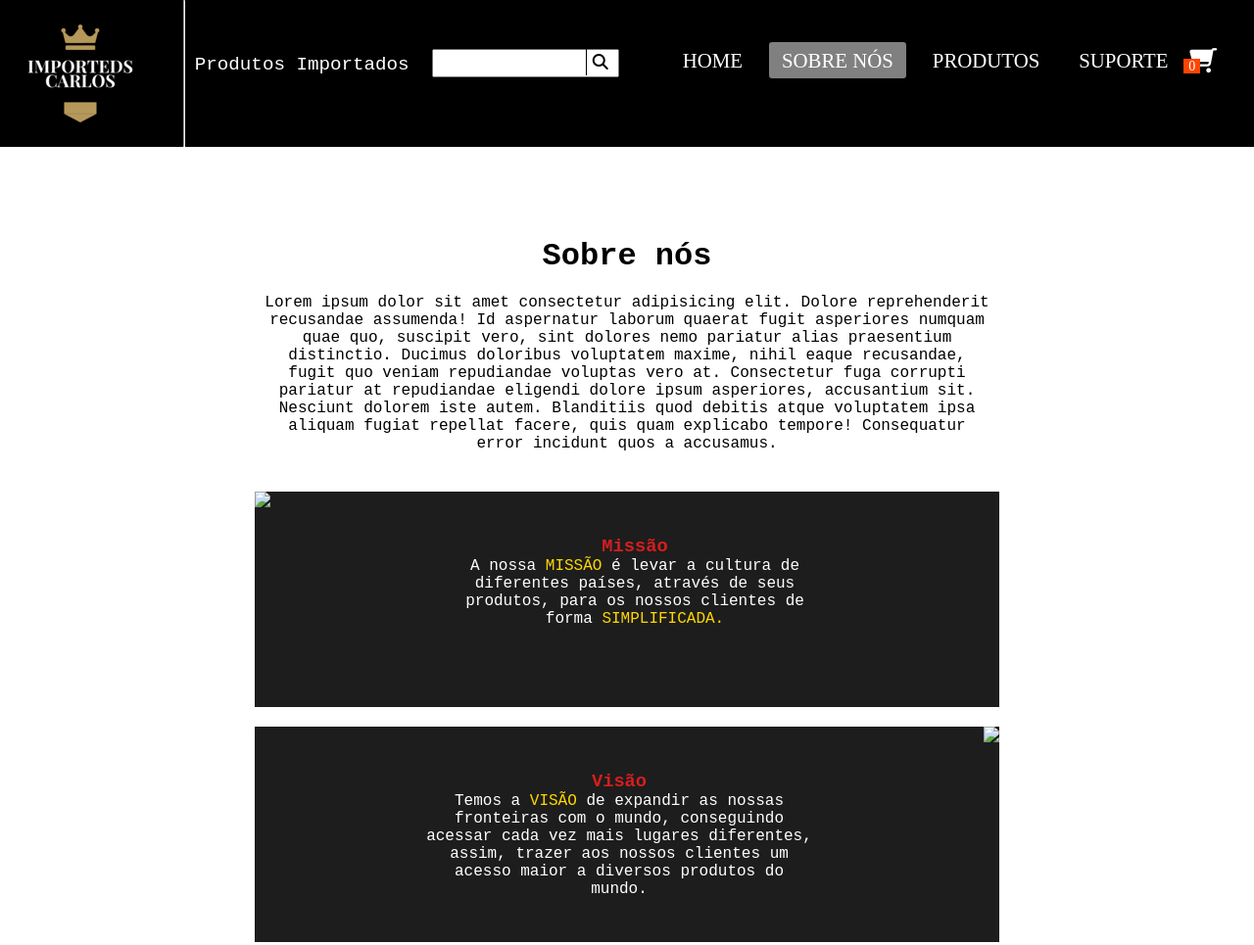
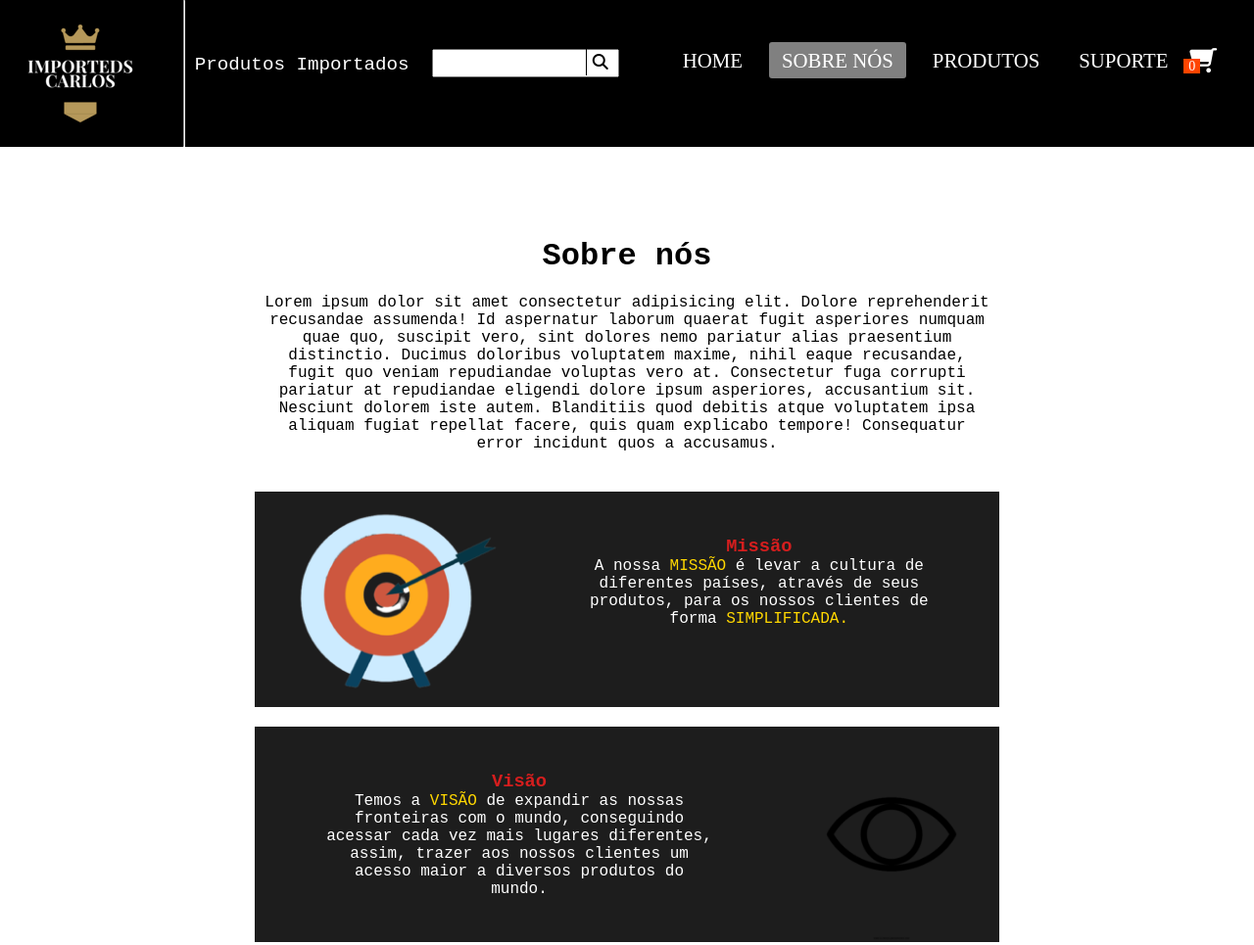
Before and after one commit to carllosh1/Learning-HTML-CSS-JS, a plain HTML site: page Atividade15-SENAI-CARLOS HENRIQUE - IGOR EMANUEL/pages/about.html in a window 1280 px wide. Shown: the top 965 px of the page at 98% size. Drawn offline with Linux system fonts and the light colour scheme; the site is published under a folder, as on GitHub Pages, so addresses that start at the root find nothing.

Commit message:
Update about.html

```diff
--- a/Atividade15-SENAI-CARLOS HENRIQUE - IGOR EMANUEL/pages/about.html
+++ b/Atividade15-SENAI-CARLOS HENRIQUE - IGOR EMANUEL/pages/about.html
@@ -74,7 +74,7 @@
                 <div class="container-about-mvv">
 
                     <div class="about-mvv">
-                        <img src="/img/missao.png">
+                        <img src="../img/missao.png">
 
                         <div class="about-mvv-p">
                             <h3 style="color:rgb(213, 30, 30)">Missão</h3>
@@ -92,7 +92,7 @@
                             </p>
 
                         </div>
-                        <img id="test"src="/img/visao.png">
+                        <img id="test"src="../img/visao.png">
 
                     </div>
 
```
